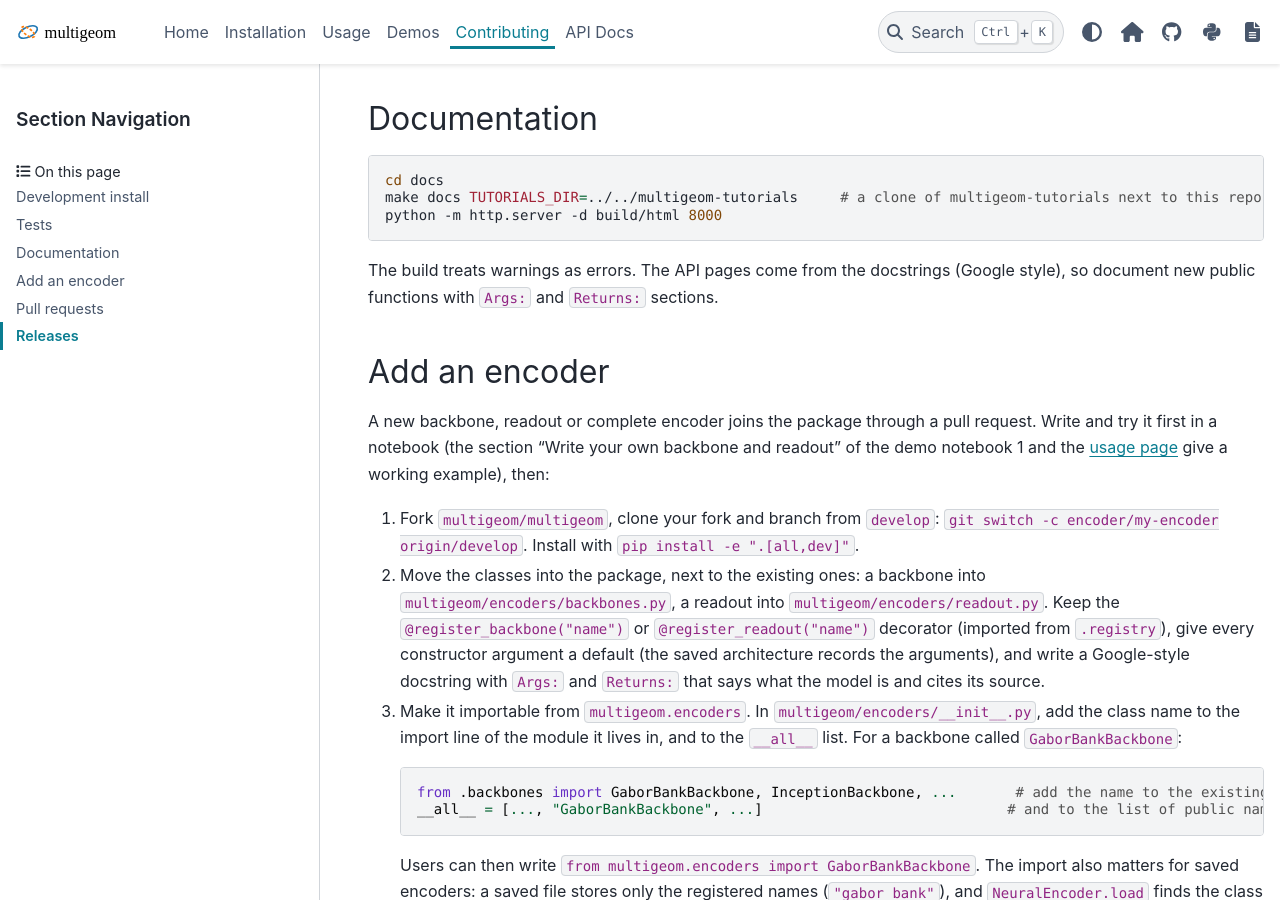
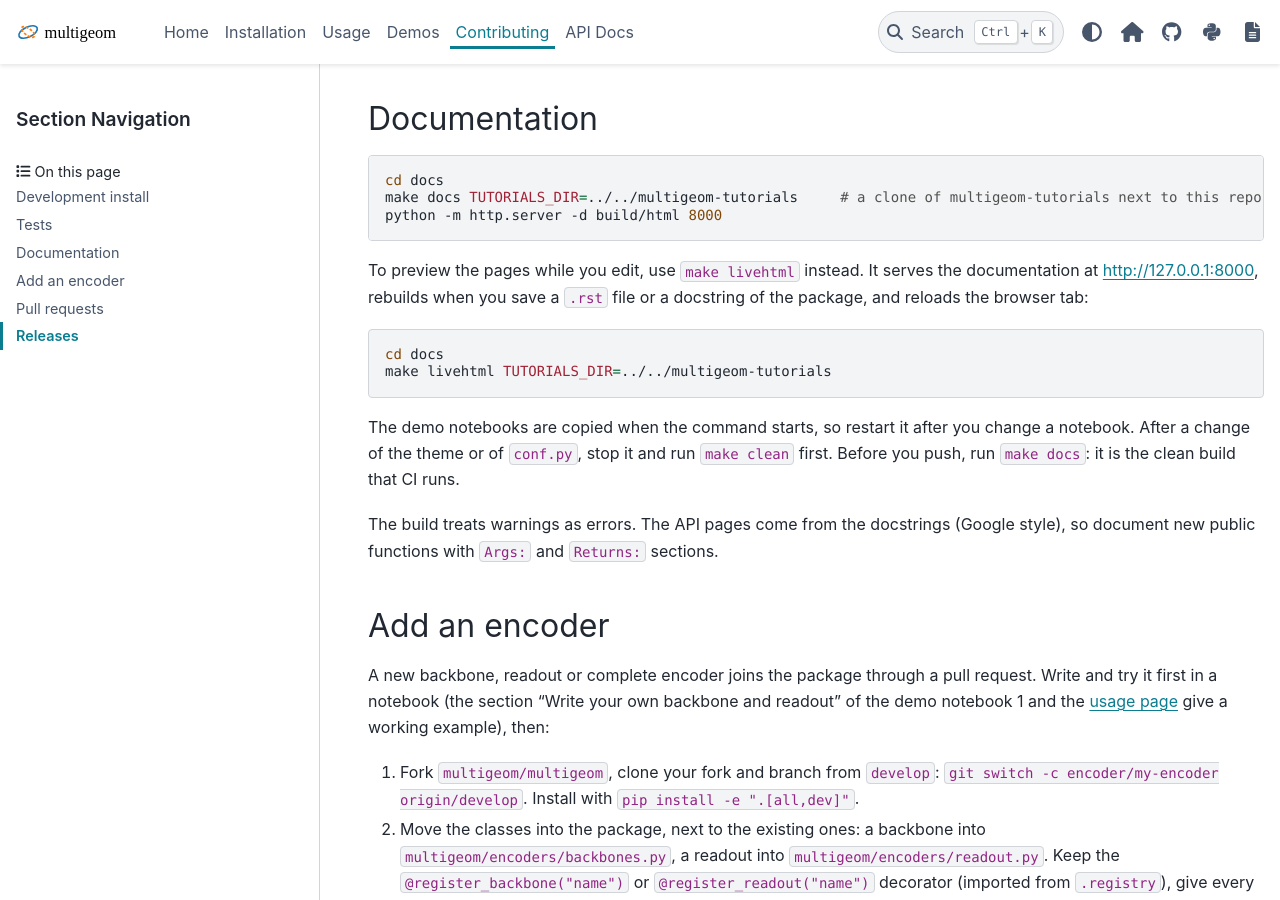
Before and after one commit to multigeom/multigeom, a Sphinx documentation site: the page built from docs/source/contributing.rst, in a window 1280 px wide and 900 px high, scrolled down 598 px. Built offline with Sphinx 7.4.7 and the PyData theme 0.15.4, drawn with Linux system fonts in a browser that asks for light colours; pages that are not in the unit, such as notebooks, are missing from menus.

Commit message:
docs: make livehtml for a live preview while editing
Co-Authored-By: Claude Sonnet 5.5 <noreply@anthropic.com>

```diff
--- a/docs/source/contributing.rst
+++ b/docs/source/contributing.rst
@@ -32,6 +32,17 @@ Documentation
    cd docs
    make docs TUTORIALS_DIR=../../multigeom-tutorials     # a clone of multigeom-tutorials next to this repository
    python -m http.server -d build/html 8000
+
+To preview the pages while you edit, use ``make livehtml`` instead. It serves the documentation at http://127.0.0.1:8000, rebuilds
+when you save a ``.rst`` file or a docstring of the package, and reloads the browser tab:
+
+.. code-block:: bash
+
+   cd docs
+   make livehtml TUTORIALS_DIR=../../multigeom-tutorials
+
+The demo notebooks are copied when the command starts, so restart it after you change a notebook. After a change of the theme or
+of ``conf.py``, stop it and run ``make clean`` first. Before you push, run ``make docs``: it is the clean build that CI runs.
 
 The build treats warnings as errors. The API pages come from the docstrings (Google style), so document new public functions
 with ``Args:`` and ``Returns:`` sections.
--- a/pyproject.toml
+++ b/pyproject.toml
@@ -50,7 +50,7 @@ paper = ["plenoptic>=1.1,<2.0", "h5py>=3.8"]           # the ON-OFF encoder (ple
 all = ["plenoptic>=1.1,<2.0", "h5py>=3.8", "modal", "ipykernel", "ipython", "ipywidgets"]
 # For contributors (see the Contributing page of the documentation):
 dev = ["pytest>=8.0", "tomli>=2.0; python_version < '3.11'"]
-docs = ["sphinx>=7.2", "pydata-sphinx-theme>=0.15", "nbsphinx>=0.9", "sphinx-design>=0.5", "sphinx-copybutton>=0.5", "ipython"]
+docs = ["sphinx>=7.2", "pydata-sphinx-theme>=0.15", "nbsphinx>=0.9", "sphinx-design>=0.5", "sphinx-copybutton>=0.5", "ipython", "sphinx-autobuild"]
 
 [project.urls]
 Homepage = "https://multigeom.github.io"
```
Also changed, not shown: 1 other file.
